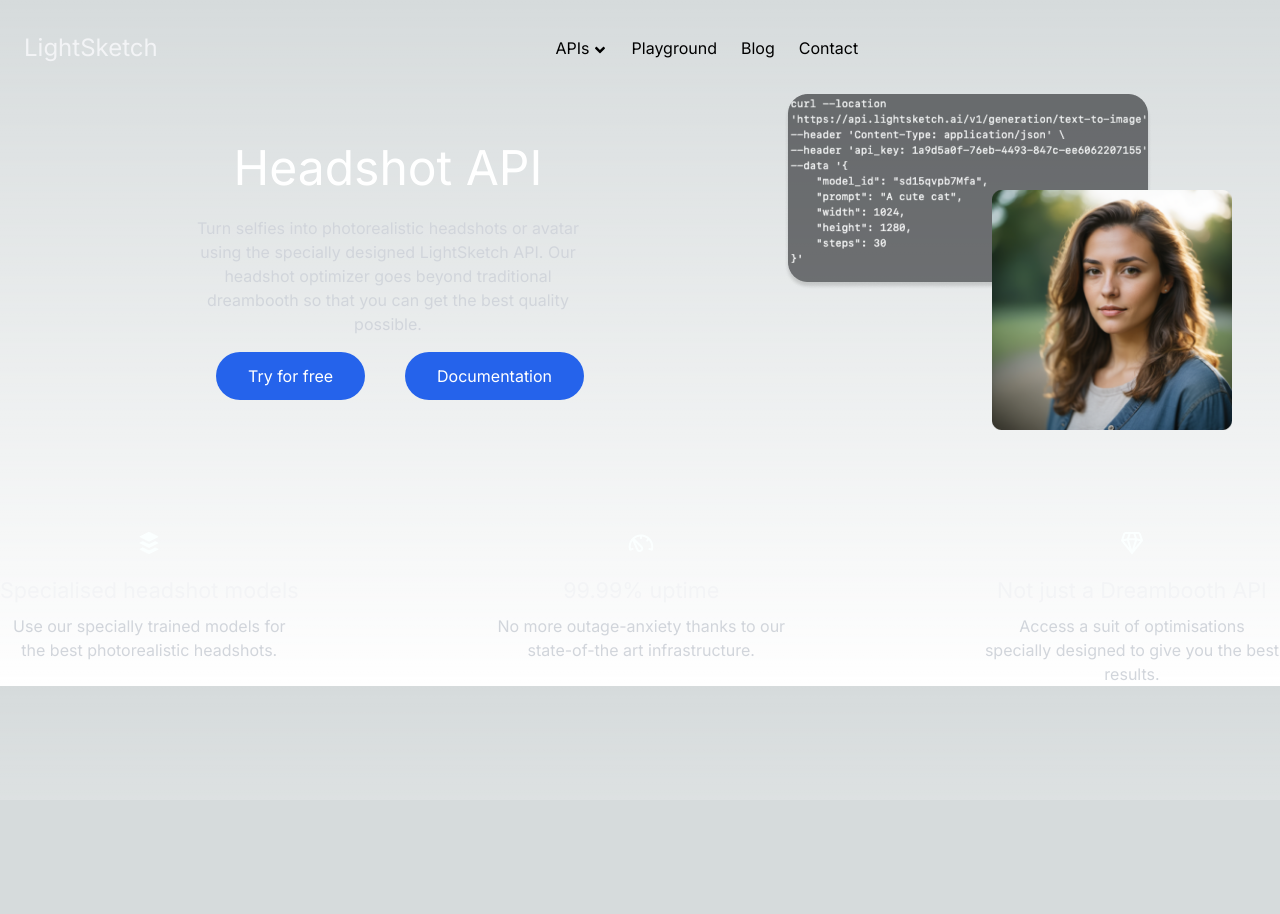
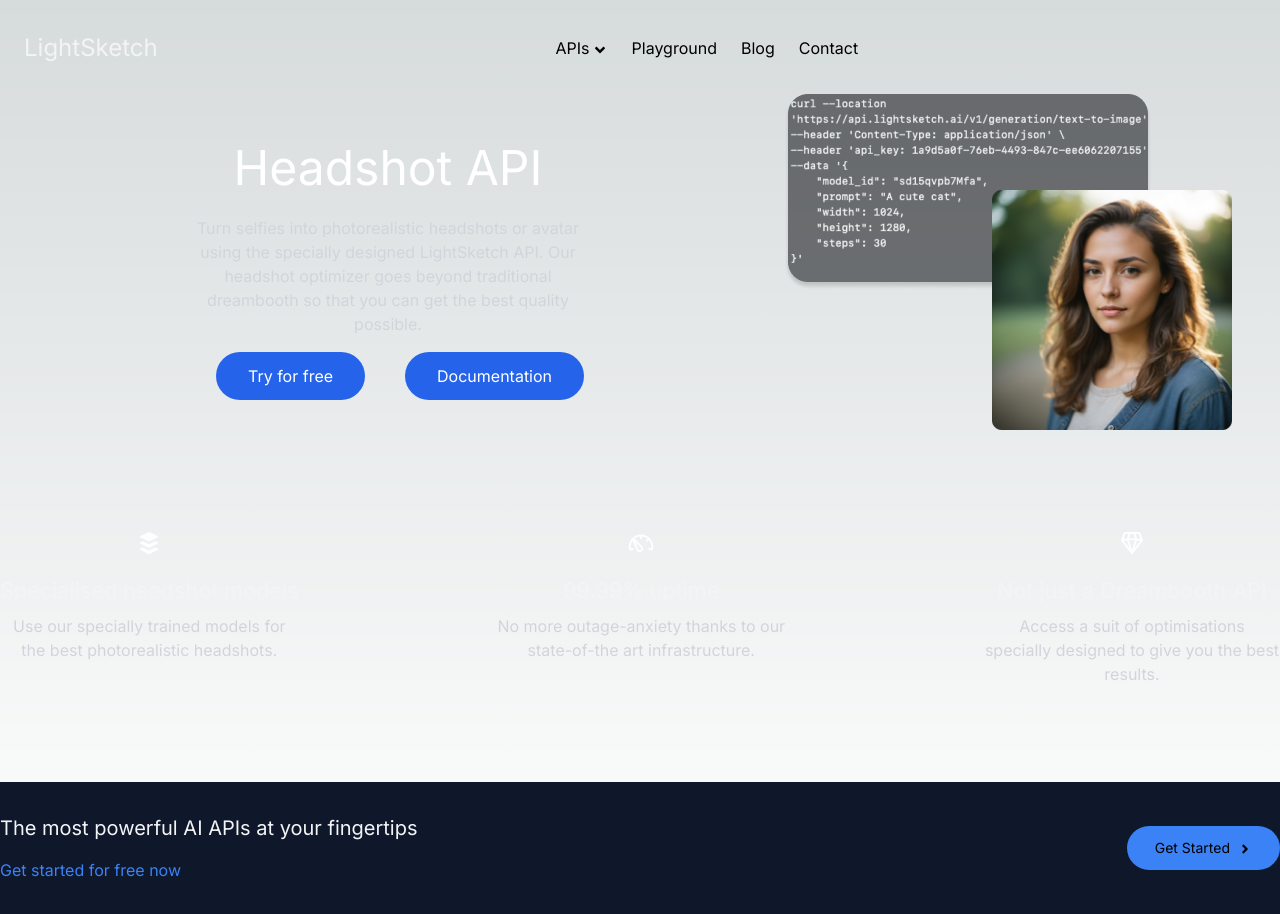
Before and after one commit to Fr0stm0urn3/lightsketch, a Next.js app: page / in a window 1280 px wide. Before the commit the page ends 800 px from the top, so only its background shows below. Built offline with nearby package versions, Linux system fonts and the light colour scheme.

Commit message:
PremiumService component

```diff
--- a/app/layout.jsx
+++ b/app/layout.jsx
@@ -1,6 +1,7 @@
 import { Inter } from "next/font/google"
 import "./globals.css"
 import Navbar from "@/components/Navbar"
+import PremiumService from "@/components/PremiumService"
 
 const inter = Inter({ subsets: ["latin"] })
 
@@ -16,6 +17,7 @@
         <>
           <Navbar />
           {children}
+          <PremiumService />
         </>
       </body>
     </html>
--- /dev/null
+++ b/components/PremiumService.jsx
@@ -0,0 +1,24 @@
+import { FaAngleRight } from "react-icons/fa"
+import Link from "next/link"
+
+const PremiumService = () => {
+  return (
+    <div className="bg-slate-900  mt-24 py-8">
+      <div className="flex justify-between items-center container mx-auto  ">
+        <div>
+          <h3 className="text-gray-100 text-xl mb-4">
+            The most powerful AI APIs at your fingertips
+          </h3>
+          <Link href={"/"} className="text-blue-500">
+            Get started for free now
+          </Link>
+        </div>
+        <button className="flex items-center gap-2 bg-blue-500 py-3 px-7 rounded-3xl text-sm">
+          Get Started <FaAngleRight className="mt-0.5" />
+        </button>
+      </div>
+    </div>
+  )
+}
+
+export default PremiumService
```
